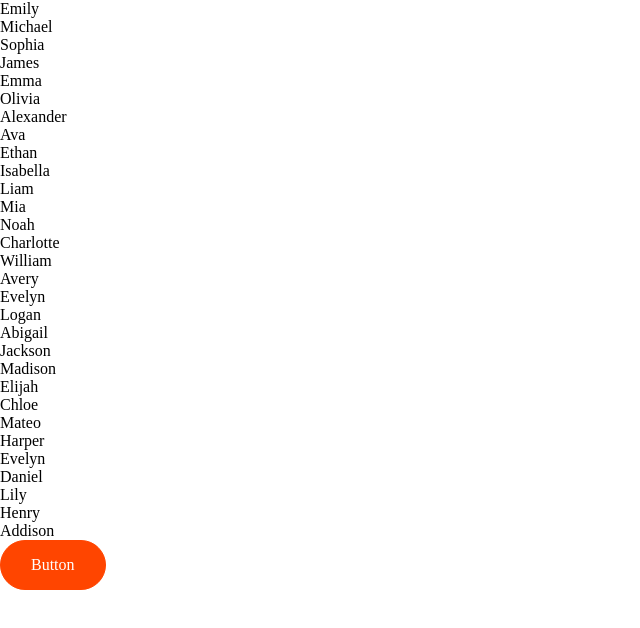
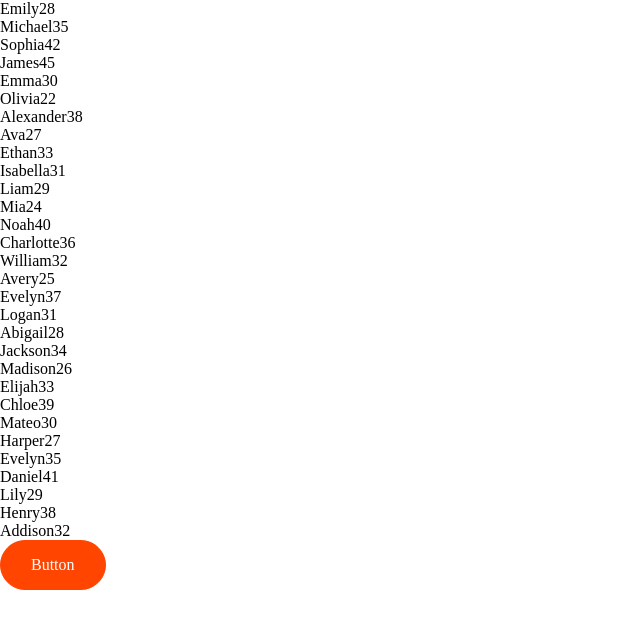
Before and after one commit to VaheM27/react_ujexner, a React (Create React App) app: page / in a window 1280 px wide. Shown: the top 628 px of the page, without its empty margins (0-640 px from the left). Built offline with nearby package versions, Linux system fonts and the light colour scheme.

Commit message:
Created Users component

```diff
--- a/src/components/Users/Users.jsx
+++ b/src/components/Users/Users.jsx
@@ -4,7 +4,7 @@ const Users = () => {
   return (
     <>
       {users.map((elm) => {
-        return <p key={elm.id}>{elm.firstName}</p>;
+        return <p key={elm.id}>{elm.firstName + elm.age}</p>;
       })}
     </>
   );
```
